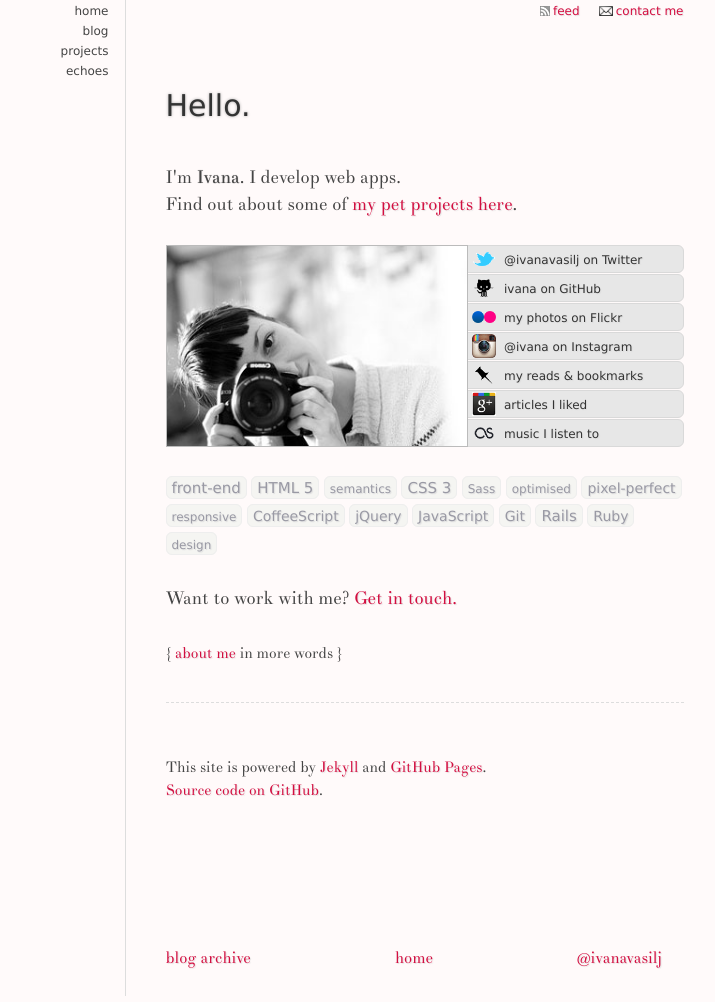
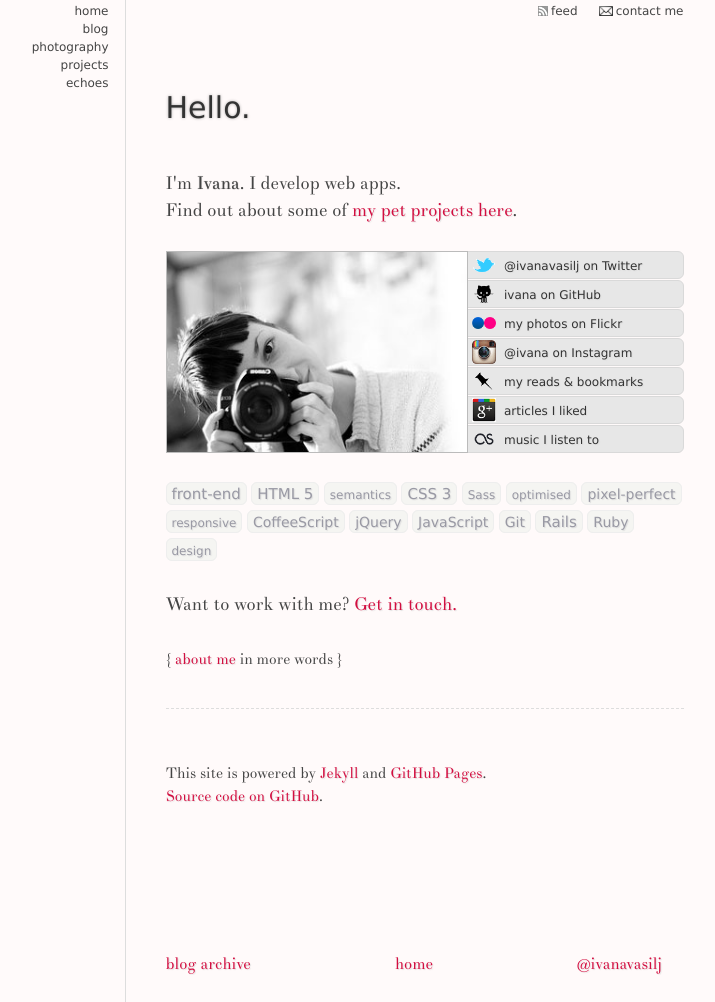
Before and after one commit to ivana/ivana.github.com, a Jekyll site: the page built from index.html, in a window 1280 px wide. Shown: the whole page, without its empty margins (236-951 px from the left). Built offline with Jekyll 4.4.1, drawn with Linux system fonts in a browser that asks for light colours; nearby versions of some CDN libraries; Markdown is read by kramdown in place of the engine named in the settings.

Commit message:
photography page

```diff
--- a/_layouts/default.html
+++ b/_layouts/default.html
@@ -31,6 +31,7 @@
       <ol>
         <li><a href="/">home</a></li>
         <li><a href="/blog">blog</a></li>
+        <li><a href="/photography">photography</a></li>
         <li><a href="/projects">projects</a></li>
         <li><a href="/echoes">echoes</a></li>
       </ol>
--- a/css/style.css
+++ b/css/style.css
@@ -25,22 +25,22 @@
 footer li:first-child { padding-left:0 }
 
 /* nav */
-.insite { position:relative; right:575px; top:0; }
-.insite li { text-align:right; padding-top:2px; }
+.insite { position:relative; right:575px; top:2px; }
+.insite li { text-align:right; line-height:18px }
 .insite a { text-decoration:none }
 .insite a:hover:before { content:'= ' }
 .outsite {
   position:absolute; top:2px;
   text-align:right;
 }
-.outsite li { display:inline; margin-left:16px; }
+.outsite li { display:inline; margin-left:18px; }
 .outsite img {
   padding-right:3px; height:10px;
   position: relative; top: 1px;
 }
 
 /* headings */
-nav, .archive a, .annotated a, .tags {
+nav, .archive a, .annotated a, .tags, .photography {
   font-family: geneva, tahoma, helvetica, arial, sans-serif;
 }
 h1 {
@@ -49,7 +49,7 @@
 }
 body > h1 { display:none }
 body > article > h1, body > section > h1, body > article > header h1 {
-  font-size:30px; margin:0 0 33px; padding:3px 0;
+  font-size:30px; margin:-5px 0 40px;
 }
 body > article > section > h1, body > article > article > h1 {
   font-size:22px;
@@ -65,11 +65,11 @@
   text-decoration:none;
 }
 header a:focus, header a:active, header a:visited { outline:0 none }
-p a, article li a, footer a, aside a, .annotated ol a, .outsite a {
+p a, article li a, footer a, aside a, .annotated ol a {
   color:#D30E40;
   text-shadow: 1px 1px 1px #e2e2e2;
 }
-p a:hover, article li a:hover, footer a:hover, aside a:hover, .outsite a:hover {
+p a:hover, article li a:hover, footer a:hover, aside a:hover, .outsite a:hover, .photography a:hover {
   text-decoration:underline;
 }
 
@@ -189,13 +189,26 @@
 }
 .twitter q:before { content:'“'; font-size:30px }
 .twitter q:after { content:'' } /* Webkit */
+
+/* photography */
+.photography {}
+.photography ol { margin: -18px 0 40px; text-align: right; }
+.photography ol img { width: 20px; vertical-align: bottom; }
+.photography li { display:inline; margin-left:20px }
+
+.photography article { margin-bottom:60px; }
+.photography h1 {
+  font-size: 18px; font-variant: small-caps; text-transform: lowercase; letter-spacing: 2px; text-align:right;
+  color: #444; text-shadow: 0 0 1px #CCC;
+}
+
 /* abstractions */
-.insite, .outsite, .vcard li a, .tags small { font-size:12px }
+.insite, .outsite, .vcard li a, .tags small, .photography ol { font-size:12px }
 pre code, .annotated ol a, .tags { font-size:14px }
 time, small, .echoes li, .tags strong, aside { font-size:15px }
 footer, .archive a { font-size:16px }
 
-.flickr li img, .outsite { width:518px }
+.flickr li img, .photography article img, .outsite { width:518px }
 
 
 @media only screen and (max-device-width:480px) {
--- a/js/site.js
+++ b/js/site.js
@@ -52,6 +52,21 @@
     })
   }
 
+  // photography
+  if(currentPage == 'photography'){
+    $.getJSON('http://pipes.yahoo.com/ivasilj/flickr_publish?_render=json&_callback=?', function(data){
+
+      $.each(data.value.items, function(i, item){
+        var title = '<h1>' + item.title + '</h1>'
+        var imgsrc = item.content.content.match(/http:\/\/farm.+.jpg/)[0].replace('_m.jpg', '_z_d.jpg')
+        var photo = '<a href="' + item.link + '"><img src="' + imgsrc + '" alt="' + item.title + '"></a>'
+
+        $('#photography').append('<article>' + photo + title + '</article>')
+      })
+
+    })
+  }
+
   DateUtil = {
     myDateFormat: function(date){
       return this.monthName[date.getMonth()] + ' ' + date.getDate() + ', ' + date.getFullYear()
```
Also changed, not shown: photography.html (added, +21 -0 lines), img/icons/500px.png (added).
